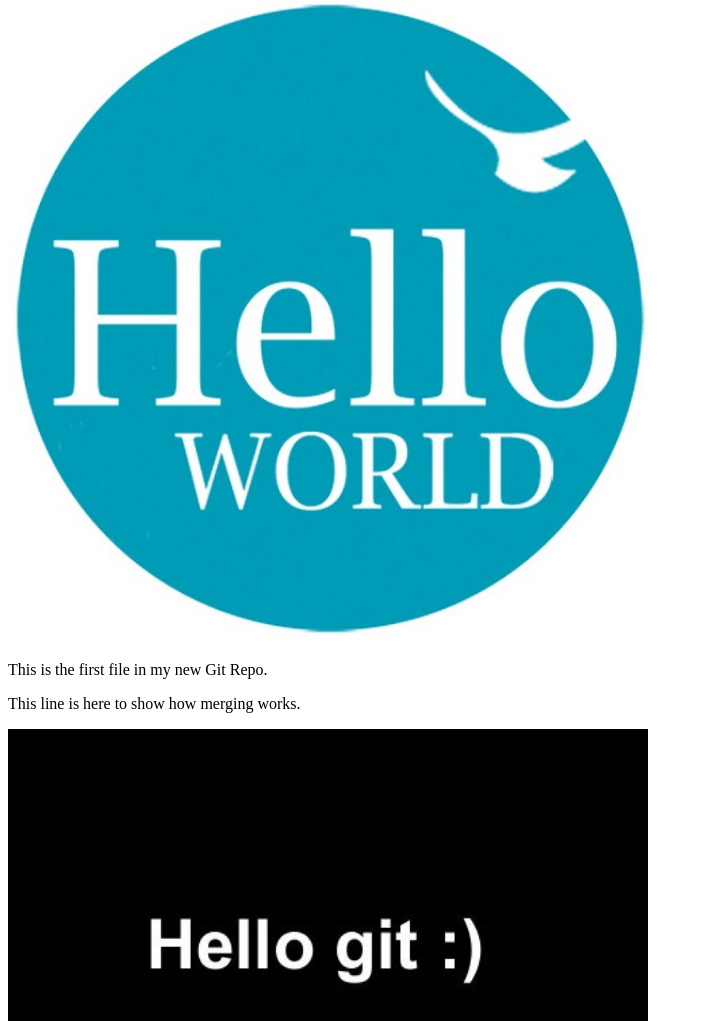
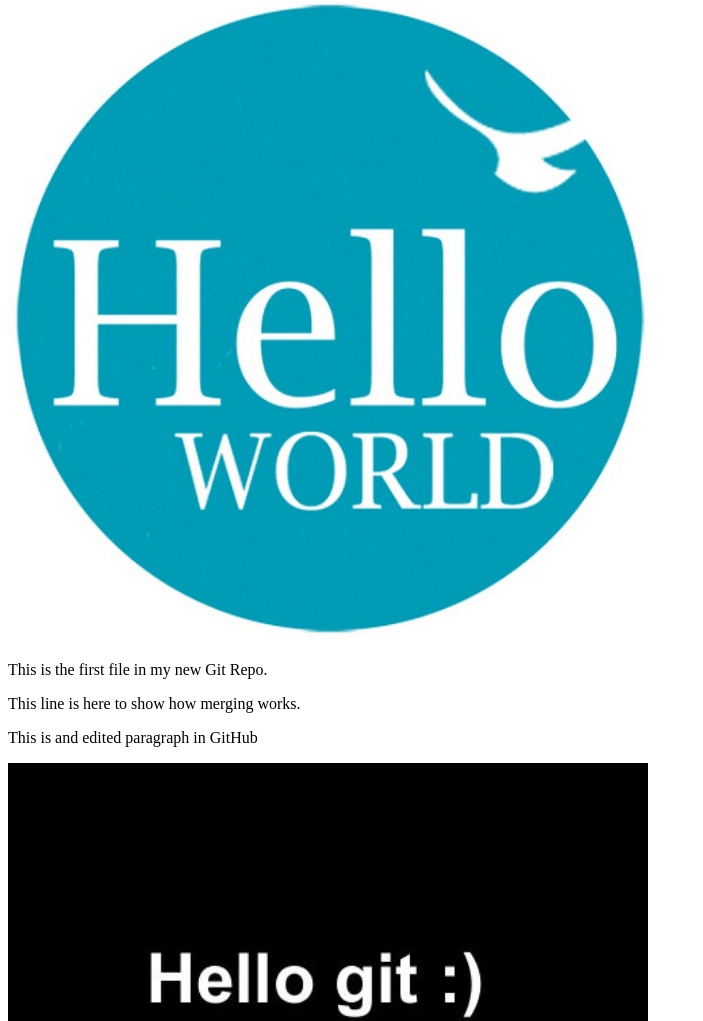
Before and after one commit to LionelBr/hello-world, a plain HTML site: page index.html in a window 1280 px wide. Shown: the part 79-1100 px from the top of the page, without its empty margins (0-703 px from the left). Drawn offline with Linux system fonts and the light colour scheme; files whose address does not match are found by name.

Commit message:
Update index.html

```diff
--- a/index.html
+++ b/index.html
@@ -17,6 +17,8 @@
     </div>
     <p>This is the first file in my new Git Repo.</p>
     <p>This line is here to show how merging works.</p>
+        <p>This is and edited paragraph in GitHub</p>
+
     <div>
       <img
         src="img_hello_git.jpg"
```
